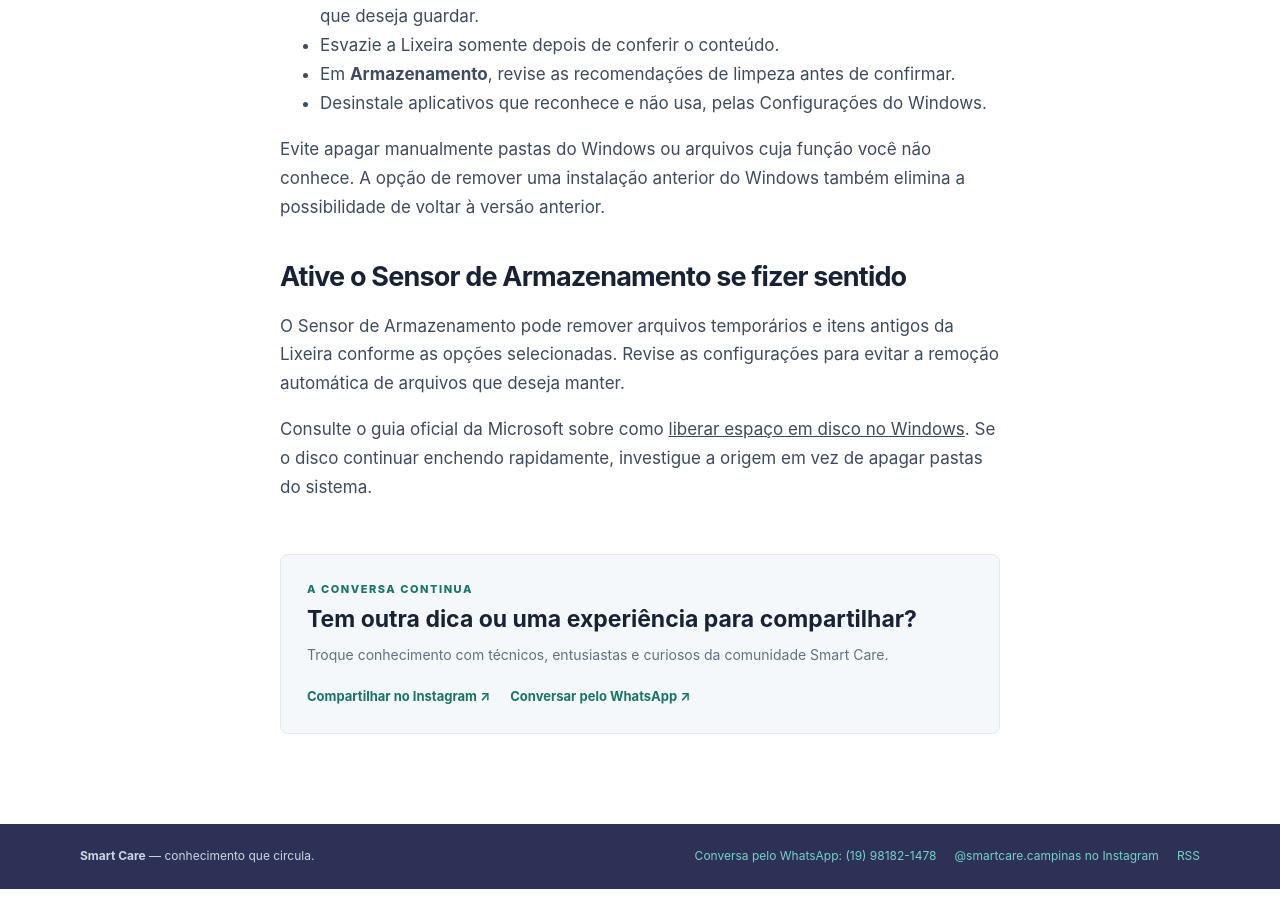
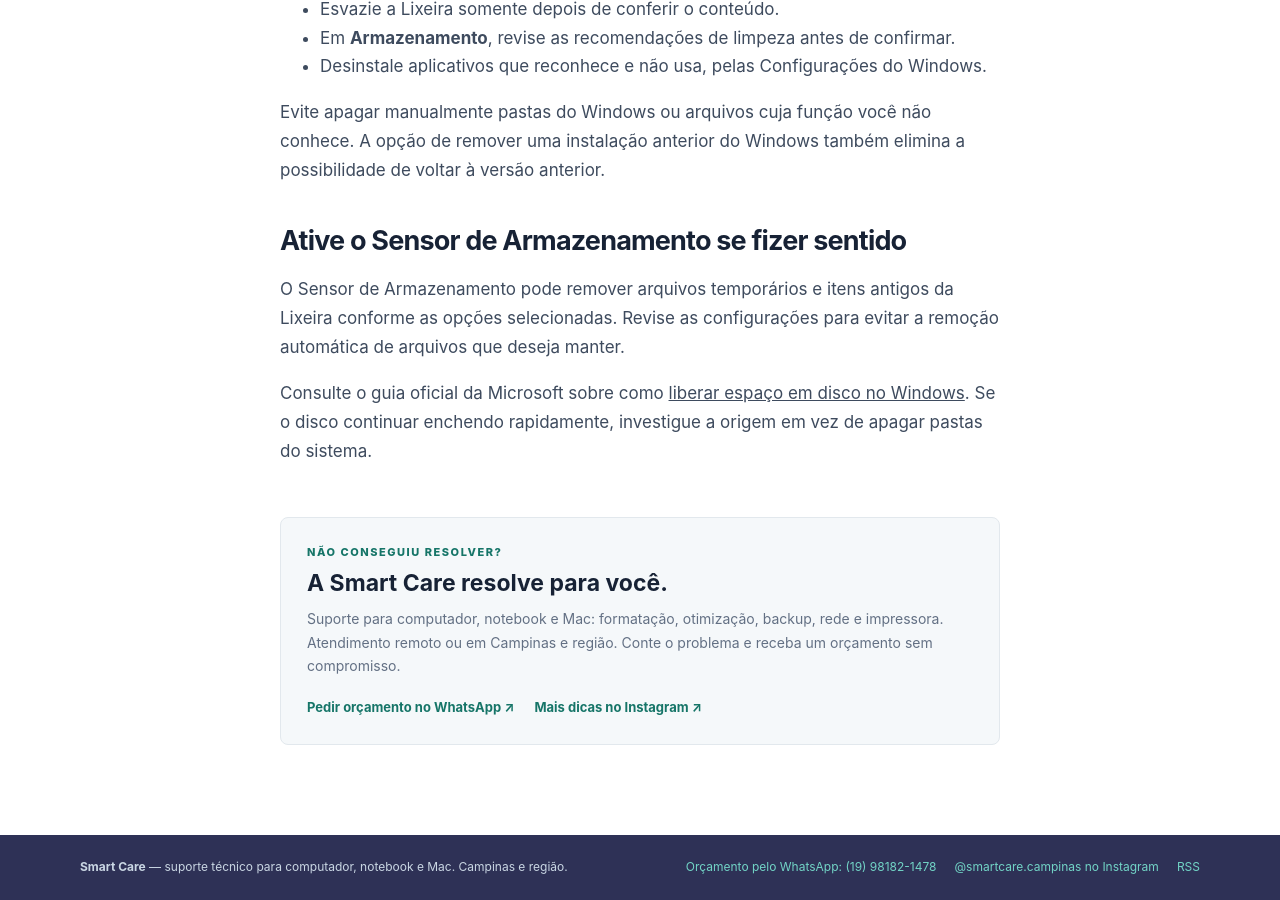
Before and after one commit to wagnersdoliveira/smart-care-blog, a Jekyll site: the page built from _posts/2026-10-17-pouco-espaco-no-disco.md, in a window 1280 px wide and 900 px high, scrolled down 1371 px. Built offline with Jekyll 4.4.1, drawn with Linux system fonts in a browser that asks for light colours; some of the changed text lies outside the part shown.

Commit message:
Add files via upload

```diff
--- a/_layouts/default.html
+++ b/_layouts/default.html
@@ -13,8 +13,7 @@
     <header class="site-header">
       <div class="container header-inner">
         <a class="brand" href="{{ '/' | relative_url }}" aria-label="{{ site.title }} - início">
-          <img src="{{ '/assets/images/logo-smart-care.png' | relative_url }}" alt="">
-          <span>SMART <b>CARE</b></span>
+          <img class="brand-logo" src="{{ '/assets/images/logo-smart-care-branco.png' | relative_url }}" alt="Smart Care">
         </a>
         <nav aria-label="Navegação principal">
           <a href="{{ '/' | relative_url }}">Início</a>
@@ -30,9 +29,9 @@
 
     <footer class="site-footer">
       <div class="container footer-inner">
-        <p><strong>Smart Care</strong> — conhecimento que circula.</p>
+        <p><strong>Smart Care</strong> — suporte técnico para computador, notebook e Mac. Campinas e região.</p>
         <div class="footer-links">
-          <a href="https://wa.me/{{ site.whatsapp }}?text=Ol%C3%A1%21%20Quero%20participar%20da%20comunidade%20Smart%20Care%20e%20trocar%20ideias%20sobre%20inform%C3%A1tica." target="_blank" rel="noopener noreferrer">Conversa pelo WhatsApp: (19) 98182-1478</a>
+          <a href="https://wa.me/{{ site.whatsapp }}?text=Ol%C3%A1%21%20Vim%20pelo%20blog%20da%20Smart%20Care%20e%20quero%20um%20or%C3%A7amento." target="_blank" rel="noopener noreferrer">Orçamento pelo WhatsApp: (19) 98182-1478</a>
           <a href="https://www.instagram.com/{{ site.instagram }}/" target="_blank" rel="noopener noreferrer">@{{ site.instagram }} no Instagram</a>
           <a href="{{ '/feed.xml' | relative_url }}">RSS</a>
         </div>
--- a/_layouts/post.html
+++ b/_layouts/post.html
@@ -14,11 +14,11 @@ layout: default
     {% if page.image %}
       <figure class="article-photo">
         <img src="{{ page.image | relative_url }}" alt="{{ page.image_alt | escape }}">
-        <figcaption>
+        {% if page.image_credit %}<figcaption>
           {{ page.image_caption | escape }} —
           <a href="{{ page.image_source }}" target="_blank" rel="noopener noreferrer">{{ page.image_credit | escape }}</a>,
           <a href="https://creativecommons.org/licenses/by-sa/4.0/" target="_blank" rel="noopener noreferrer">CC BY-SA 4.0</a>.
-        </figcaption>
+        </figcaption>{% endif %}
       </figure>
     {% endif %}
   </header>
@@ -26,12 +26,12 @@ layout: default
     {{ content }}
   </div>
   <aside class="community-invite">
-    <p class="eyebrow">A CONVERSA CONTINUA</p>
-    <h2>Tem outra dica ou uma experiência para compartilhar?</h2>
-    <p>Troque conhecimento com técnicos, entusiastas e curiosos da comunidade Smart Care.</p>
+    <p class="eyebrow">NÃO CONSEGUIU RESOLVER?</p>
+    <h2>A Smart Care resolve para você.</h2>
+    <p>Suporte para computador, notebook e Mac: formatação, otimização, backup, rede e impressora. Atendimento remoto ou em Campinas e região. Conte o problema e receba um orçamento sem compromisso.</p>
     <div class="community-links">
-      <a href="https://www.instagram.com/{{ site.instagram }}/" target="_blank" rel="noopener noreferrer">Compartilhar no Instagram ↗</a>
-      <a href="https://wa.me/{{ site.whatsapp }}?text=Ol%C3%A1%21%20Quero%20compartilhar%20uma%20dica%20com%20a%20comunidade%20Smart%20Care." target="_blank" rel="noopener noreferrer">Conversar pelo WhatsApp ↗</a>
+      <a href="https://wa.me/{{ site.whatsapp }}?text={{ 'Olá! Li o artigo "' | append: page.title | append: '" no blog da Smart Care e preciso de ajuda.' | url_encode }}" target="_blank" rel="noopener noreferrer">Pedir orçamento no WhatsApp ↗</a>
+      <a href="https://www.instagram.com/{{ site.instagram }}/" target="_blank" rel="noopener noreferrer">Mais dicas no Instagram ↗</a>
     </div>
   </aside>
 </article>
```
